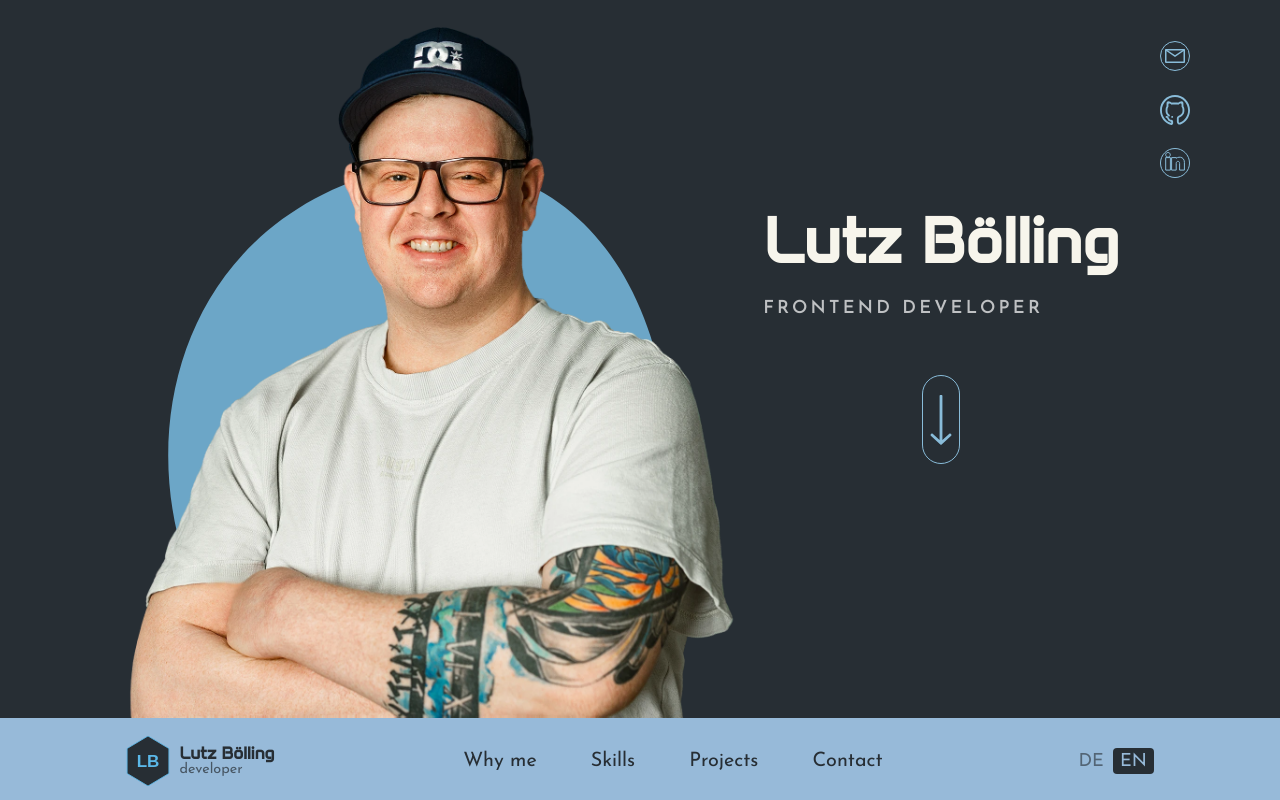
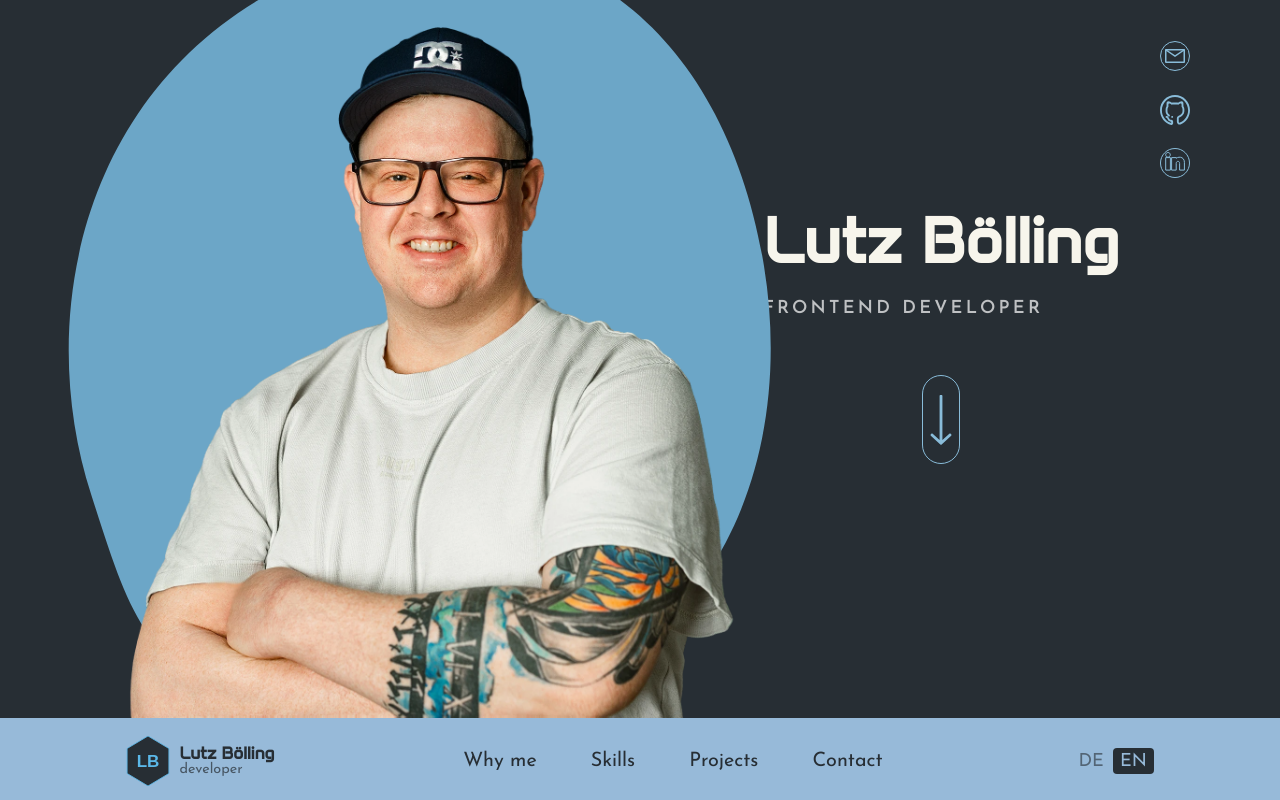
Before and after one commit to eXactDevFlaw/portfolio, an Angular app: page / in a window 1280 px wide. Shown: the top 800 px of the page. Built offline with nearby package versions, Linux system fonts and the light colour scheme.

Commit message:
fix: changed styling on hero-section

```diff
--- a/src/app/components/hero/hero.scss
+++ b/src/app/components/hero/hero.scss
@@ -98,7 +98,7 @@
   bottom: 0;
   left: 50%;
   transform: translateX(-50%);
-  width: 100%;
+  width: 140%;
   height: auto;
   transition: opacity var(--transition);
 
```
